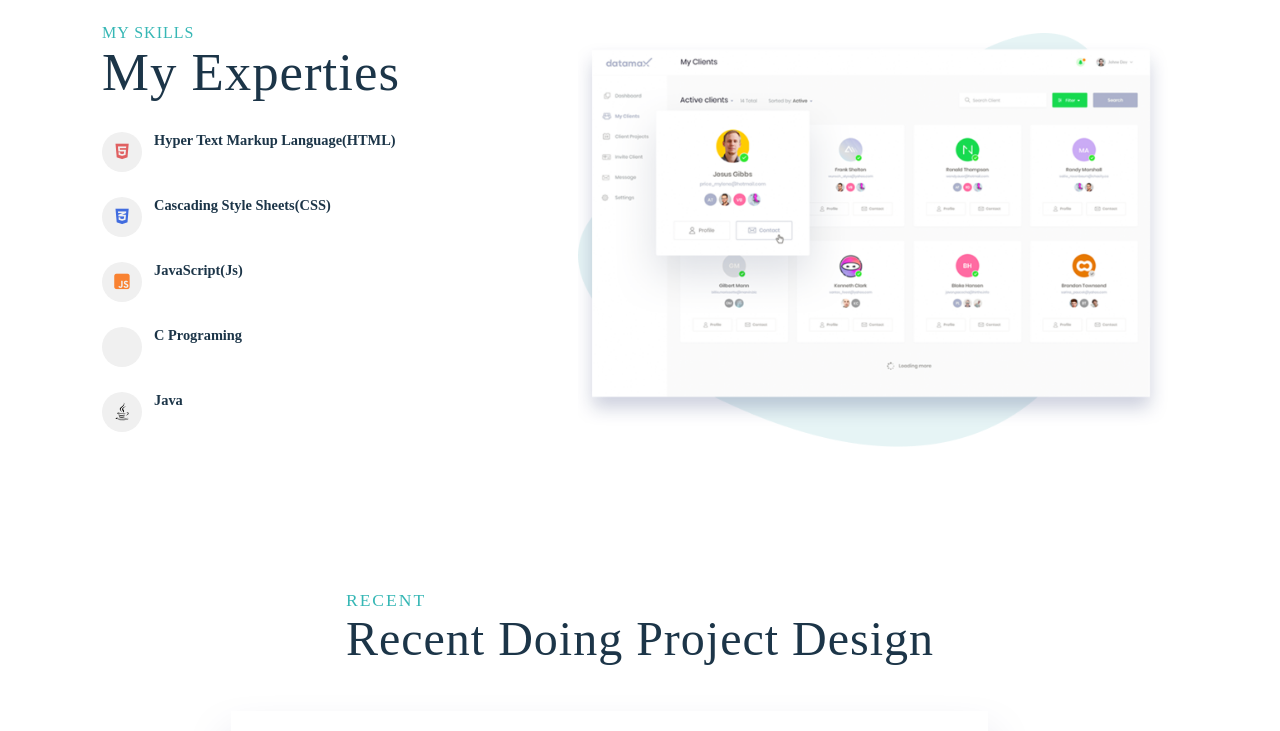
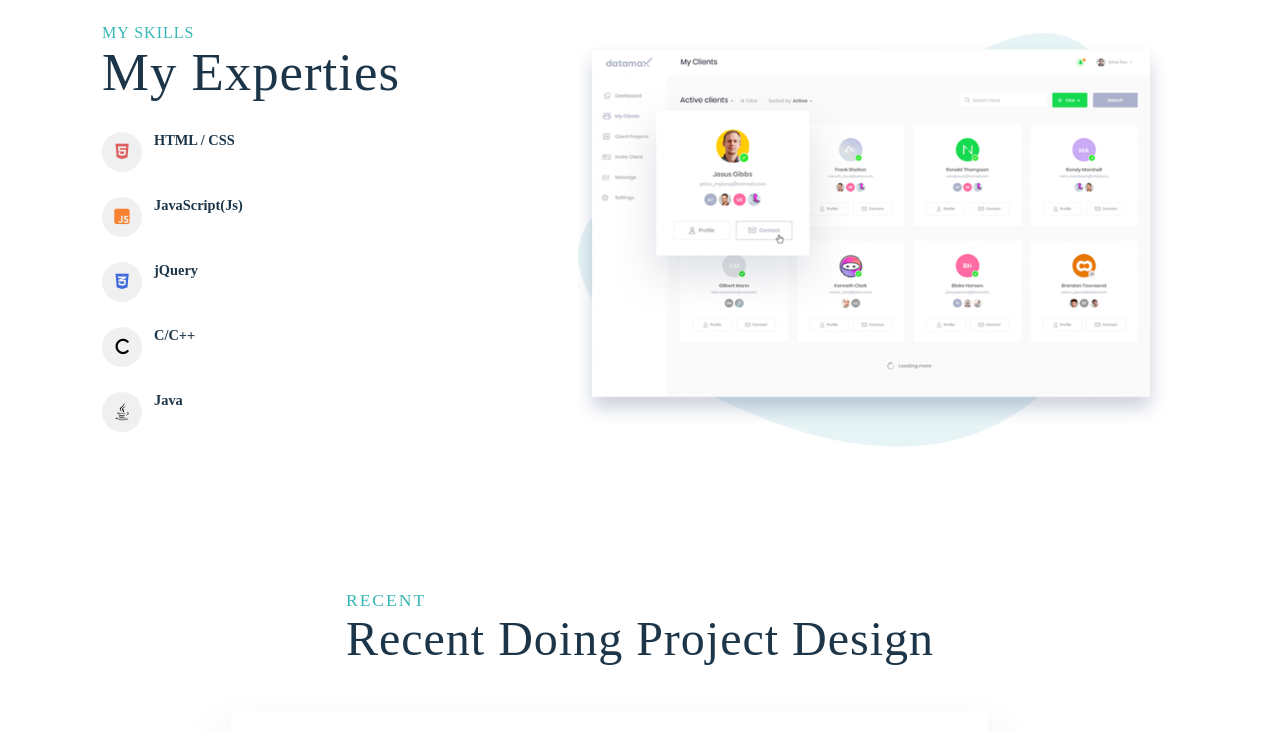
Before and after one commit to abhinav2612/Personal_Website, a plain HTML site: page index.html in a window 1280 px wide. Shown: the part 860-1591 px from the top of the page. Drawn offline with nearby package versions, Linux system fonts and the light colour scheme; files whose address does not match are found by name.

Commit message:
Update index.html

```diff
--- a/index.html
+++ b/index.html
@@ -73,22 +73,11 @@
                   </div>
                   <!--skill-box-text--------->
                   <div class="s-box-text">
-                     <strong>Hyper Text Markup Language(HTML)</strong>
+                     <strong>HTML / CSS</strong>
                   </div>
                </div>
                <!--skill-box-------------->
-               <div class="skill-box">
-                  <!--icon------->
-                  <div class="s-box-icon">
-                     <i class="fab fa-css3-alt"></i>
-                  </div>
-                  <!--skill-box-text--------->
-                  <div class="s-box-text">
-                     <strong>Cascading Style Sheets(CSS)</strong>
-                  </div>
-               </div>
-               <!--skill-box-------------->
-               <div class="skill-box">
+			    <div class="skill-box">
                   <!--icon------->
                   <div class="s-box-icon">
                      <i class="fab fa-js-square"></i>
@@ -101,11 +90,23 @@
                <div class="skill-box">
                   <!--icon------->
                   <div class="s-box-icon">
-                     <i class="fab fa-c#"></i>
+                     <i class="fab fa-css3-alt"></i>
                   </div>
                   <!--skill-box-text--------->
                   <div class="s-box-text">
-                     <strong>C Programing</strong>
+                     <strong>jQuery</strong>
+                  </div>
+               </div>
+               <!--skill-box-------------->
+
+               <div class="skill-box">
+                  <!--icon------->
+                  <div class="s-box-icon">
+                     <i class="fab fa-c"></i>
+                  </div>
+                  <!--skill-box-text--------->
+                  <div class="s-box-text">
+                     <strong>C/C++</strong>
                   </div>
                </div>
                <div class="skill-box">
@@ -181,9 +182,9 @@
                   <i class="far fa-star"></i>
                </div>
                <!--details/comment------>
-               <p>Medicatia is a holistic healthcare company that aims to make healthcare accessible and affordable in the country.</p>
+               <p>Lexiphar Healthkare is a holistic healthcare company that aims to make healthcare accessible and affordable in the country.</p>
 	<!--btn--------->
-               <a href="https://abhinav2612.github.io/Hack2021/#" target="_blank">View Website</a>
+               <a href="https://abhinav2612.github.io/Lexiphar-Healthkare/" target="_blank">View Website</a>
             </div>
             <!--box-3----->
             <div class="client-box">
```
